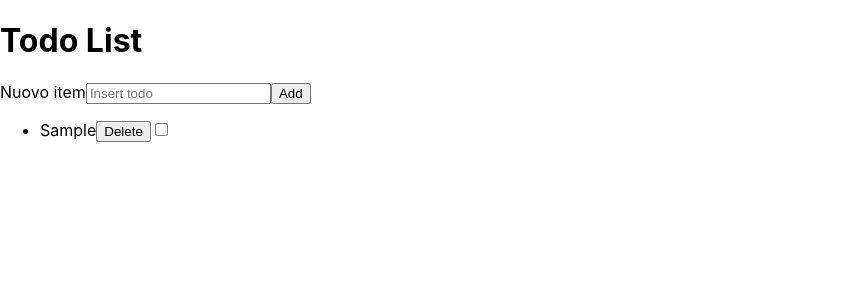
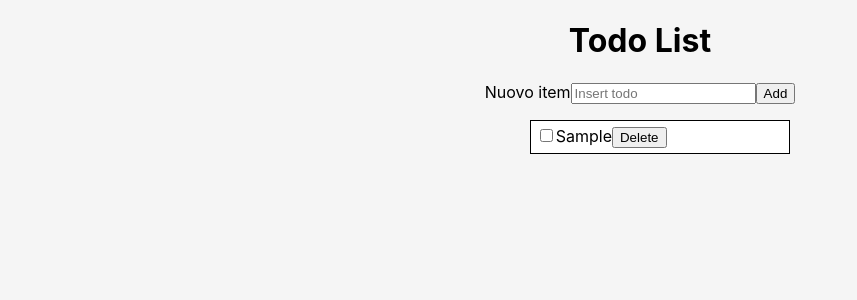
Before and after one commit to inkOfPixel/internship-interview, a Next.js app: page / in a window 1280 px wide. Both pictures are taken after typing "Sample" into the empty fields and a click on the button "Add". Shown: the top 300 px of the page, without its empty margins (0-857 px from the left). Built offline with nearby package versions, Linux system fonts and the light colour scheme.

Commit message:
Started step4
Edited styles

```diff
--- a/Components/Form.js
+++ b/Components/Form.js
@@ -72,13 +72,13 @@ function Form() {
           {todoList.map((t) => (
             <div className="todoLi" key={t.id}>
               <li>
-                {t.value}
-                <button onClick={(e) => deleteTodo(e, t.id)}>Delete</button>
                 <input
                   type="checkbox"
                   onChange={() => completeTodo(t.id)}
                   checked={t.isCompleted}
                 />
+                {t.value}
+                <button onClick={(e) => deleteTodo(e, t.id)}>Delete</button>
               </li>
             </div>
           ))}
--- a/pages/index.js
+++ b/pages/index.js
@@ -5,9 +5,7 @@ function Home() {
 
     return (
         <div className="TodoApp">
-            <header>
-                <h1>Todo List</h1>
-            </header>
+            <h1>Todo List</h1>
             <Form />
         </div>
     );
--- a/styles/globals.css
+++ b/styles/globals.css
@@ -14,3 +14,29 @@ a {
 * {
   box-sizing: border-box;
 }
+
+.TodoApp{
+  display: flex;
+  flex-direction: column;
+  justify-content: center;
+  align-items: center;
+}
+
+ul{
+  list-style-type: none;
+}
+
+li button{
+  align-self: flex-end;
+}
+
+body{
+  background-color: #f5f5f5;
+}
+
+.todoLi{
+ background-color: white;
+ border: 1px solid black;
+ margin: 5px;
+ padding: 5px;
+}
```
